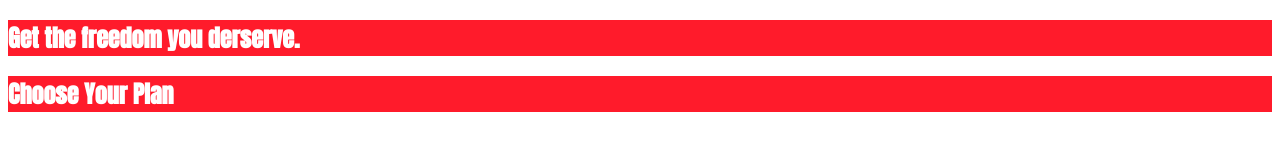
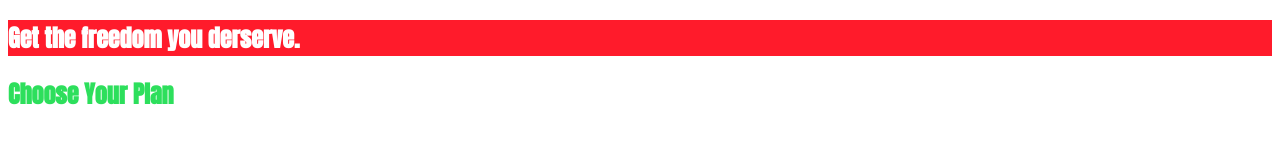
Before and after one commit to jripke74/css-a-2, a plain HTML site: page index.html in a window 1280 px wide. Drawn offline with Linux system fonts and the light colour scheme.

Commit message:
add class

```diff
--- a/index.html
+++ b/index.html
@@ -13,11 +13,11 @@
   </head>
   <body>
     <main>
-      <section>
+      <section id="product-overview">
         <h1>Get the freedom you derserve.</h1>
       </section>
-      <section>
-        <h1>Choose Your Plan</h1>
+      <section id="plane">
+        <h1 class="section-title">Choose Your Plan</h1>
       </section>
     </main>
   </body>
--- a/main.css
+++ b/main.css
@@ -1,4 +1,4 @@
-section {
+#product-overview {
   background: #ff1b2b;
 }
 
@@ -6,3 +6,7 @@ h1 {
   color: white;
   font-family: "Anton", sans-serif;
 }
+
+.section-title {
+  color: #2ddf5c;
+}
```
